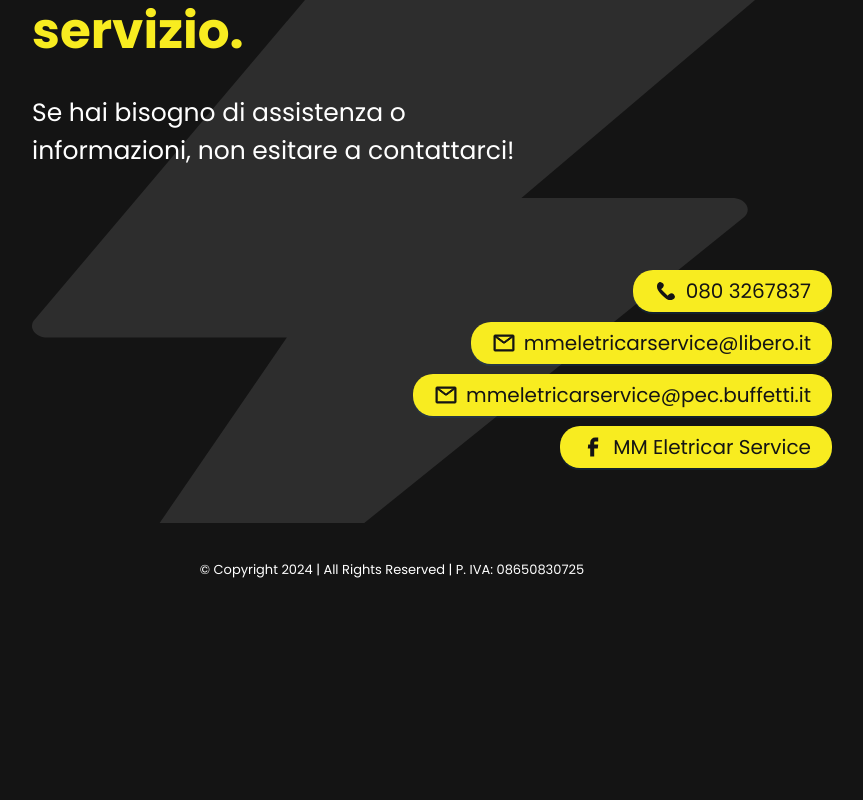
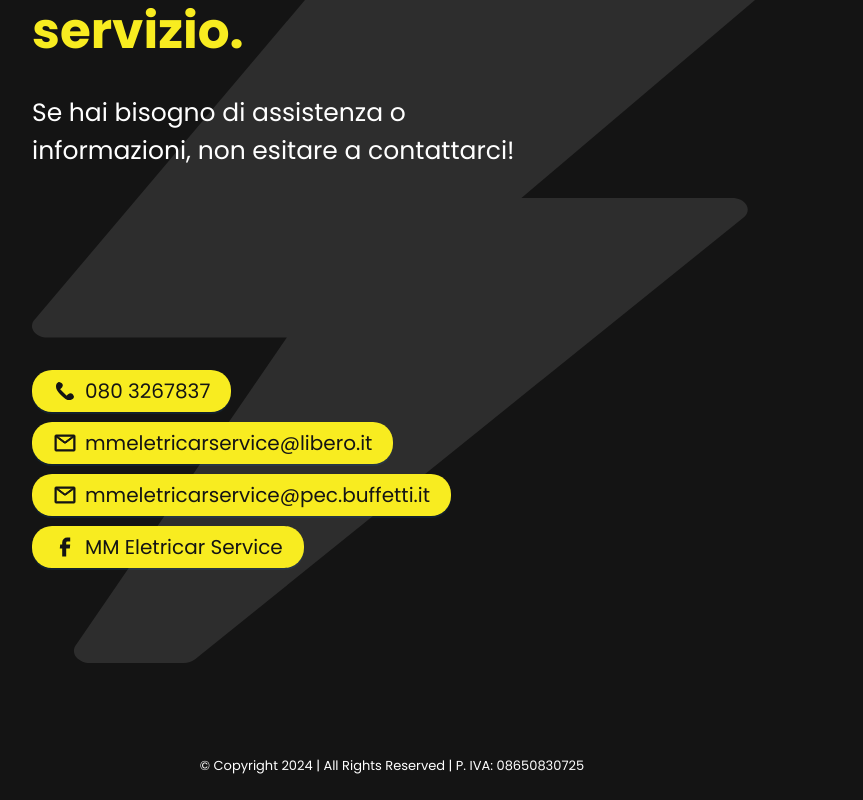
Before and after one commit to michelepatella/mmeletricarservice.it, a React (Create React App) app: page / in a window 1280 px wide. Shown: the part 5701-6501 px from the top of the page, without its empty margins (248-1111 px from the left). Before the commit the page ends 6305 px from the top, so only its background shows below. Built offline with nearby package versions, Linux system fonts and the light colour scheme.

Commit message:
contatti section almost completed (to solve: footer bug with small portrait screens and sponsor to add)

```diff
--- a/src/css/App.css
+++ b/src/css/App.css
@@ -10,6 +10,7 @@ html, body {
 /*Global variables*/
 :root {
 
+  --real-vh: 100vh;
   /**colors**/
   --background_color: #141414;
   --accent_color: #F8EC20;
@@ -169,4 +170,5 @@ html, body {
   --footer_text_size_small: 8px;
   --contact_button_border_radius: 20px;
   --contact_button_padding: 20px;
+  --contact_buttons_margin_top: 200px;
 }
--- a/src/css/contatti/ContactButton.css
+++ b/src/css/contatti/ContactButton.css
@@ -17,6 +17,7 @@
         border-radius: var(--contact_button_border_radius);
         padding: var(--contact_button_padding);
         font-size: var(--secondary_text_size_big);
+        transform: scale(1.1);
     }
 }
 
--- a/src/css/contatti/Contatti.css
+++ b/src/css/contatti/Contatti.css
@@ -1,11 +1,10 @@
 /* ------ contatti ------ */
 /* ------- General layout -------- */
 .contatti-layout {
-    height: 100vh;
-    width: 100%;
-    min-height: 100vh;
     display: flex;
+    flex-direction: column;
+    min-height: var(--real-vh);
+    overflow-y: auto;
     background-color: var(--background_color);
-    flex-direction: column;
     font-family: 'Poppins';
 }
--- a/src/css/contatti/ContattiContent.css
+++ b/src/css/contatti/ContattiContent.css
@@ -37,9 +37,8 @@
     display: flex;
     flex-direction: column;
     gap: 10px;
-    align-items: flex-end;
-    margin-right: 200px;
-    margin-top: 100px;
+    align-items: flex-start;
+    margin-top: var(--contact_buttons_margin_top);
 }
 
 /* ------ Contatti section ------ */
--- a/src/css/contatti/ContattiFooter.css
+++ b/src/css/contatti/ContattiFooter.css
@@ -1,10 +1,10 @@
-.contatti-footer{
+.contatti-footer {
     background-color: var(--background_color);
     color: white;
     z-index: 99;
     align-self: center;
     width: 100%;
-    bottom: 0px;
+    margin-top: auto;
 }
 
 /* ------ Big screen -------*/
```
